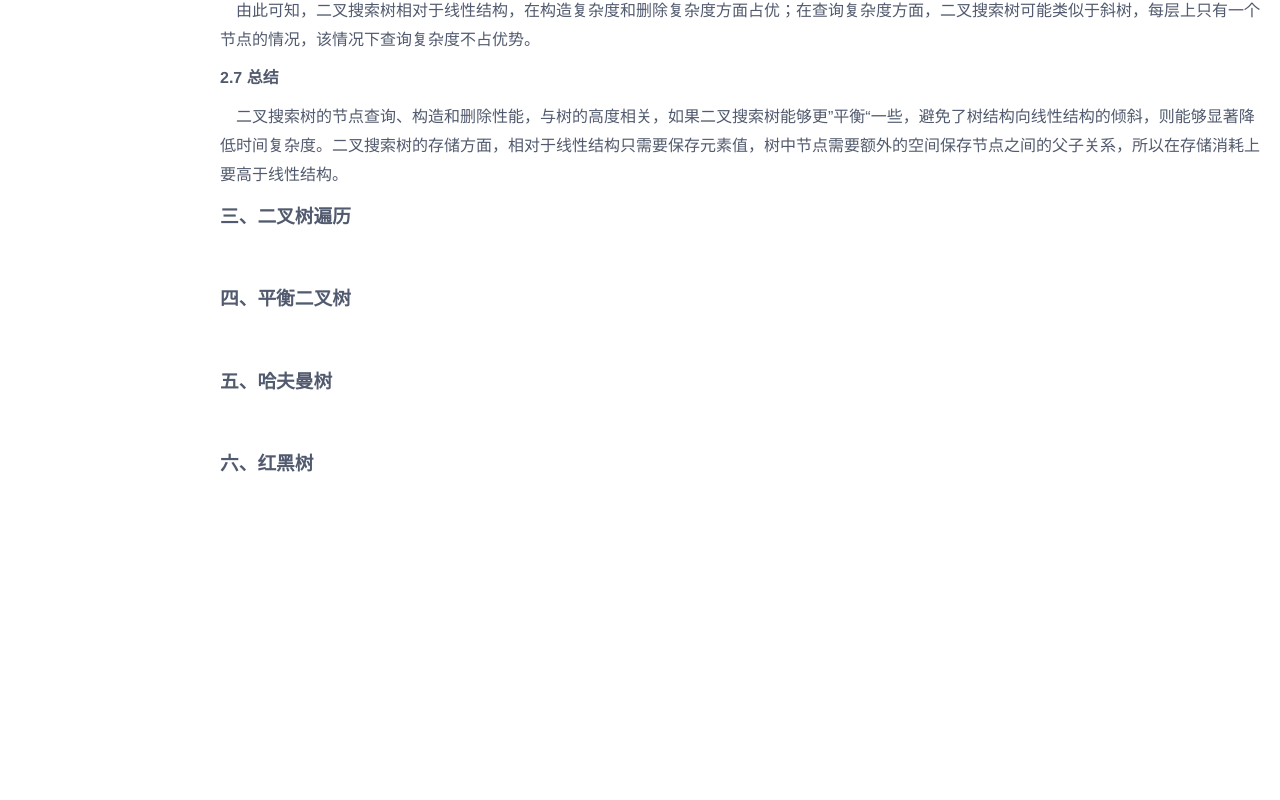
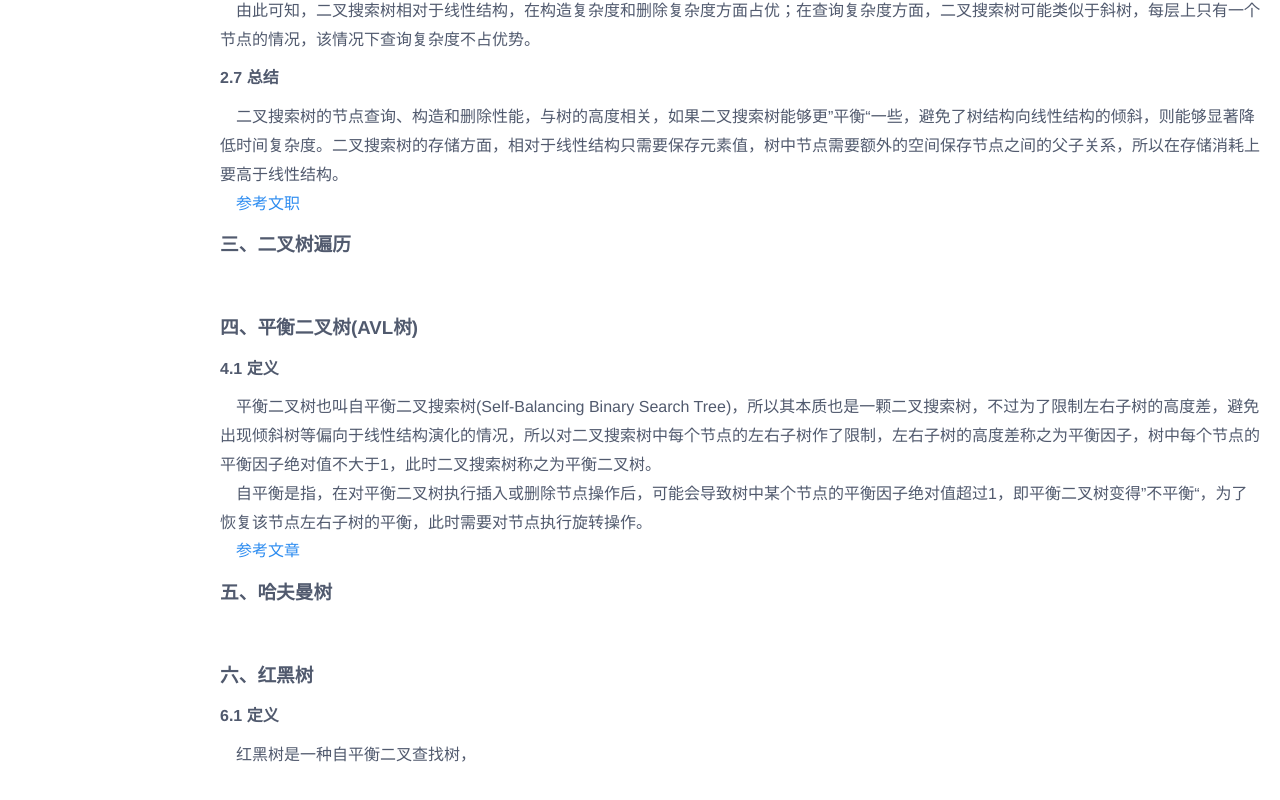
Before and after one commit to lixaviers/suyan-ms, a Vue app: page /#/structure in a window 1280 px wide. Shown: the part 2150-2950 px from the top of the page. Before the commit the page ends 2805 px from the top, so only its background shows below. Built offline with nearby package versions, Linux system fonts and the light colour scheme.

Commit message:
feat:page

```diff
--- a/src/views/page/structure.vue
+++ b/src/views/page/structure.vue
@@ -60,15 +60,19 @@
 <p>由此可知，二叉搜索树相对于线性结构，在构造复杂度和删除复杂度方面占优；在查询复杂度方面，二叉搜索树可能类似于斜树，每层上只有一个节点的情况，该情况下查询复杂度不占优势。</p>
 <h4>2.7 总结</h4>
 <p>二叉搜索树的节点查询、构造和删除性能，与树的高度相关，如果二叉搜索树能够更&rdquo;平衡&ldquo;一些，避免了树结构向线性结构的倾斜，则能够显著降低时间复杂度。二叉搜索树的存储方面，相对于线性结构只需要保存元素值，树中节点需要额外的空间保存节点之间的父子关系，所以在存储消耗上要高于线性结构。</p>
+<p><a href="https://www.jianshu.com/p/ff4b93b088eb" target="_blank" rel="noopener">参考文职</a></p>
 <h3>三、二叉树遍历</h3>
 <p>&nbsp;</p>
-<h3>四、平衡二叉树</h3>
-<p>&nbsp;</p>
+<h3>四、平衡二叉树(AVL树)</h3>
+<h4>4.1 定义</h4>
+<p>平衡二叉树也叫自平衡二叉搜索树(Self-Balancing Binary Search Tree)，所以其本质也是一颗二叉搜索树，不过为了限制左右子树的高度差，避免出现倾斜树等偏向于线性结构演化的情况，所以对二叉搜索树中每个节点的左右子树作了限制，左右子树的高度差称之为平衡因子，树中每个节点的平衡因子绝对值不大于1，此时二叉搜索树称之为平衡二叉树。</p>
+<p>自平衡是指，在对平衡二叉树执行插入或删除节点操作后，可能会导致树中某个节点的平衡因子绝对值超过1，即平衡二叉树变得&rdquo;不平衡&ldquo;，为了恢复该节点左右子树的平衡，此时需要对节点执行旋转操作。</p>
+<p><a href="https://www.jianshu.com/p/655d83f9ba7b" target="_blank" rel="noopener">参考文章</a></p>
 <h3>五、哈夫曼树</h3>
 <p>&nbsp;</p>
 <h3>六、红黑树</h3>
-<p>&nbsp;</p>
-<p>&nbsp;</p>
+<h4>6.1 定义</h4>
+<p>红黑树是一种自平衡二叉查找树，</p>
 <p>&nbsp;</p>
 <p>&nbsp;</p>
 <p>&nbsp;</p>
```
